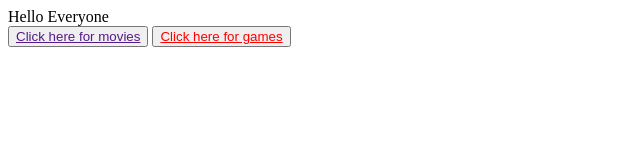
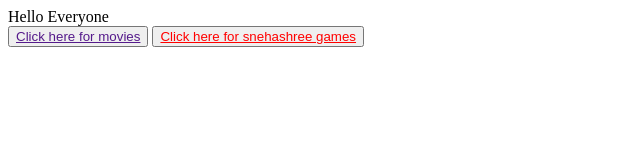
Before and after one commit to Asish1757/Projects1757, a plain HTML site: page index.html in a window 1280 px wide. Shown: the whole page, without its empty margins (0-640 px from the left). Drawn offline with Linux system fonts and the light colour scheme.

Commit message:
Update index.html

```diff
--- a/index.html
+++ b/index.html
@@ -13,7 +13,7 @@
             <a href="">Click here for movies</a>
         </button>
         <button>
-            <a style="color: red;" href="">Click here for games</a>
+            <a style="color: red;" href="">Click here for snehashree games</a>
         </button>
     </div>
 </body>
```
